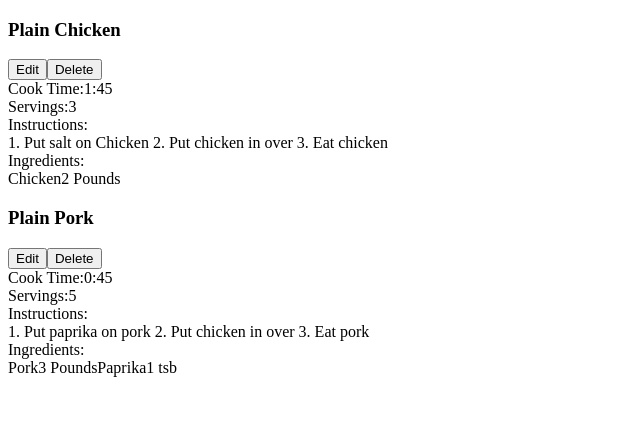
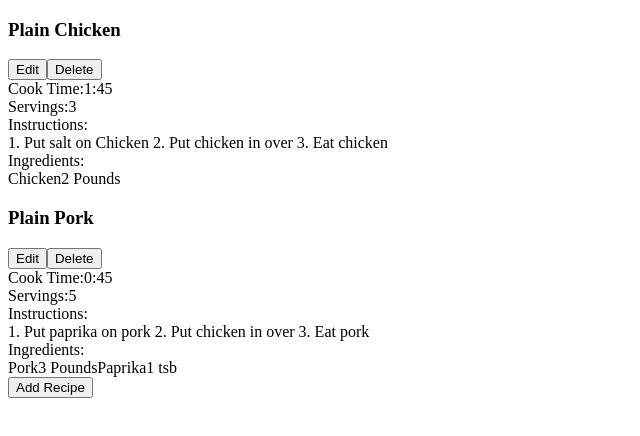
Before and after one commit to BavKudhail/cooking-with-react, a React (Create React App) app: page / in a window 1280 px wide. Shown: the top 436 px of the page, without its empty margins (0-640 px from the left). Built offline with nearby package versions, Linux system fonts and the light colour scheme.

Commit message:
Added recipe button to list

```diff
--- a/src/RecipeList.js
+++ b/src/RecipeList.js
@@ -4,10 +4,13 @@ import Recipe from "./Recipe";
 // Recipe list functional component
 export default function RecipeList({ recipes }) {
   return (
-    <div>
-      {recipes.map((recipe) => {
-        return <Recipe key={recipe.id} {...recipe} />;
-      })}
-    </div>
+    <>
+      <div>
+        {recipes.map((recipe) => {
+          return <Recipe key={recipe.id} {...recipe} />;
+        })}
+      </div>
+      <button>Add Recipe</button>
+    </>
   );
 }
```
